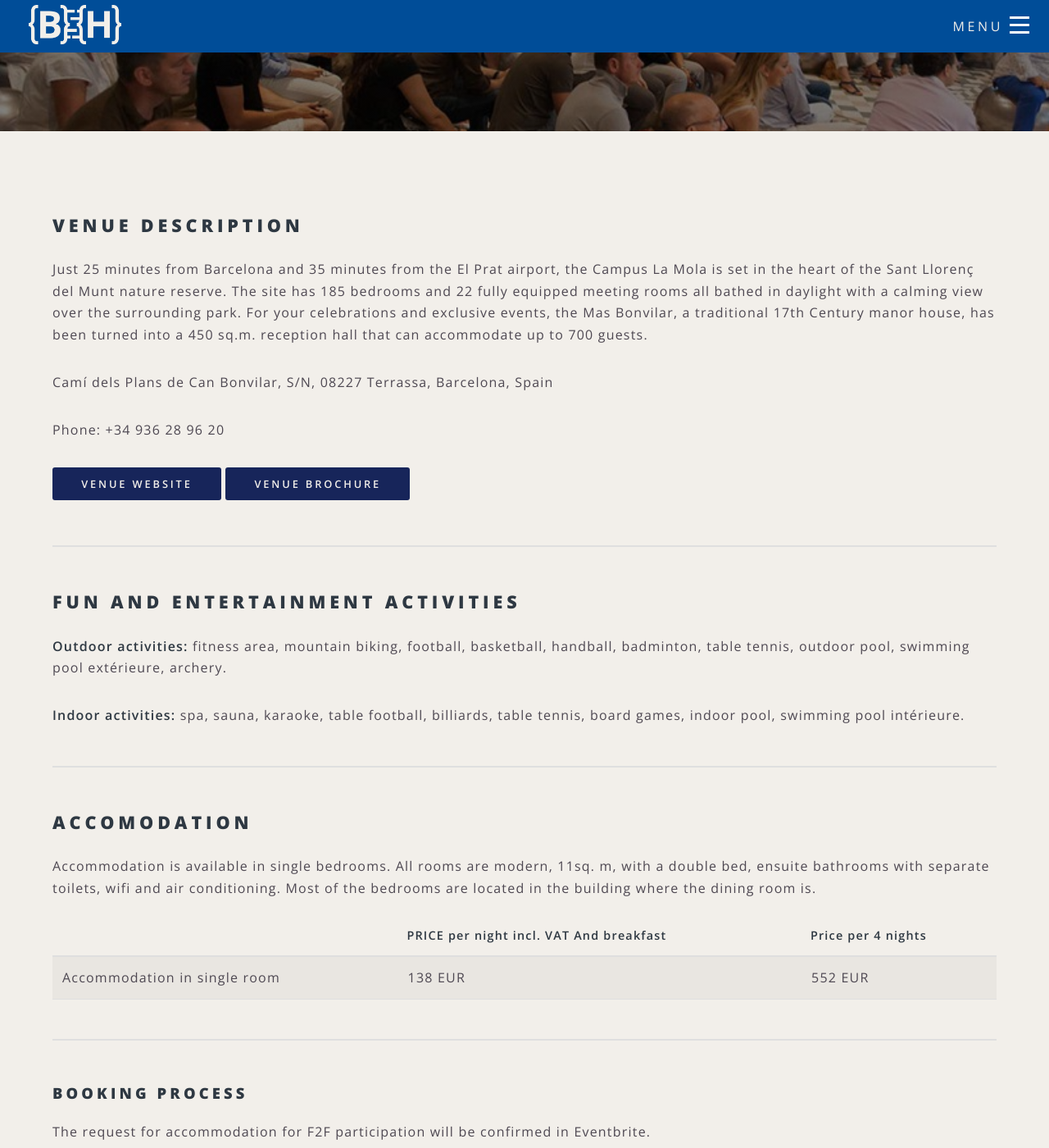
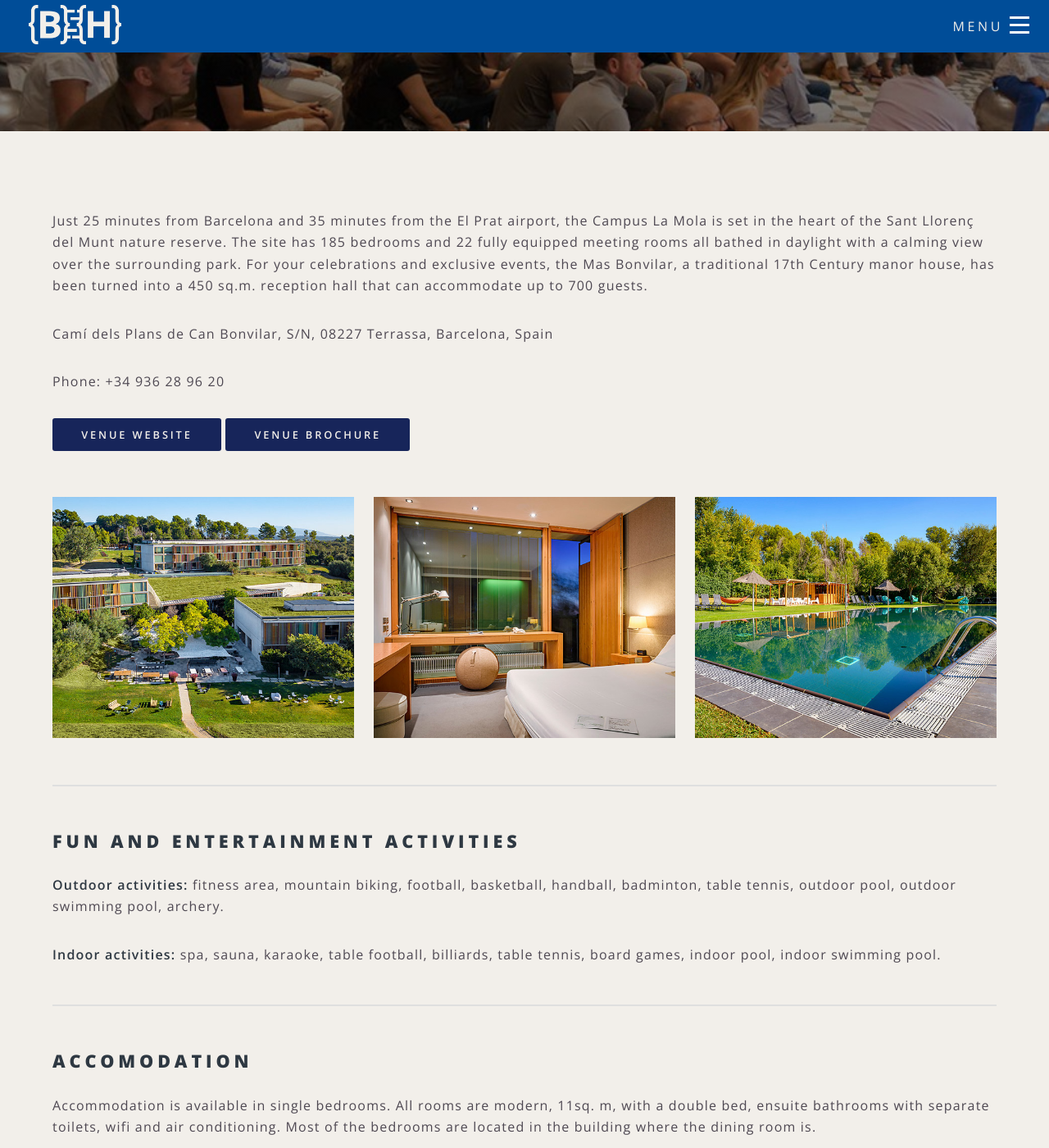
Before and after one commit to elixir-europe/biohackathon-europe-2021, a Jekyll site: the page built from venue.html, in a window 1280 px wide and 1400 px high, scrolled down 193 px. Shown: the whole window at 82% size. Built offline with Jekyll 4.4.1, drawn with Linux system fonts in a browser that asks for light colours; nearby versions of some CDN libraries.

Commit message:
Adding pictures to the Venue page

```diff
--- a/venue.html
+++ b/venue.html
@@ -3,17 +3,28 @@ layout: page
 title: Venue
 ---
 <section>
-    <h2>Venue Description</h2>
+
 
     <p>Just 25 minutes from Barcelona and 35 minutes from the El Prat airport, the Campus La Mola is set in the heart of the Sant Llorenç del Munt nature reserve. The site has 185 bedrooms and 22 fully equipped meeting rooms all bathed in daylight with a calming view over the surrounding park. For your celebrations and exclusive events, the Mas Bonvilar, a traditional 17th Century manor house, has been turned into a 450 sq.m. reception hall that can accommodate up to 700 guests.</p>
     <p>Camí dels Plans de Can Bonvilar, S/N, 08227 Terrassa, Barcelona, Spain</p>
     <p>Phone: +34 936 28 96 20</p>
     <a href="https://www.chateauform.com/en/house/campus-la-mola/" target="_blank" class="button special">Venue website</a>
     <a href="https://drive.google.com/file/d/1x76p6rEa7xOikQHPAriOwVcVo9iQpM3h/view?usp=sharing" target="_blank" class="button special">Venue brochure</a>
+    <div class="row my-5">
+      <div class="4u 12u$(medium)">
+        <img src="images/venue-overview.jpg" alt="Overview of the venue" style="width: 100%;" loading="lazy" />
+      </div>
+      <div class="4u 12u$(medium)">
+        <img src="images/venue-bedroom.jpg" alt="Bedroom"  style="width: 100%;" loading="lazy" />
+      </div>
+      <div class="4u 12u$(medium)">
+        <img src="images/venue-swimming-pool.jpg" alt="Outdoor swimming pool" style="width: 100%;" loading="lazy" />
+      </div>
+    </div>
     <hr />
     <h2>Fun and entertainment activities</h2>
-    <p><strong>Outdoor activities:</strong> fitness area, mountain biking, football, basketball, handball, badminton, table tennis, outdoor pool, swimming pool extérieure, archery.</p>
-<p><strong>Indoor activities:</strong> spa, sauna, karaoke, table football, billiards, table tennis, board games, indoor pool, swimming pool intérieure.</p>
+    <p><strong>Outdoor activities:</strong> fitness area, mountain biking, football, basketball, handball, badminton, table tennis, outdoor pool, outdoor swimming pool, archery.</p>
+<p><strong>Indoor activities:</strong> spa, sauna, karaoke, table football, billiards, table tennis, board games, indoor pool, indoor swimming pool.</p>
 </section>
   <hr />
 <section>
@@ -48,8 +59,8 @@ title: Venue
 <hr />
 </section>
 <section>
+  <img src="images/venue-entrance.jpg" alt="The venue entrance" loading="lazy" class="float-right mb-3"/>
     <h2 id="venue-access">Travel information</h2>
-
     <div class="row">
         <div>
             <h3>Address
```
Also changed, not shown: images/venue-bedroom.jpg (added), images/venue-entrance.jpg (added), images/venue-overview.jpg (added), images/venue-swimming-pool.jpg (added), 1 other file.
